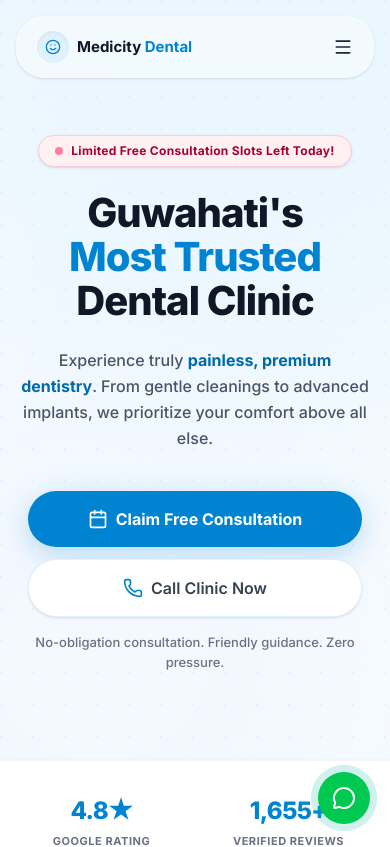
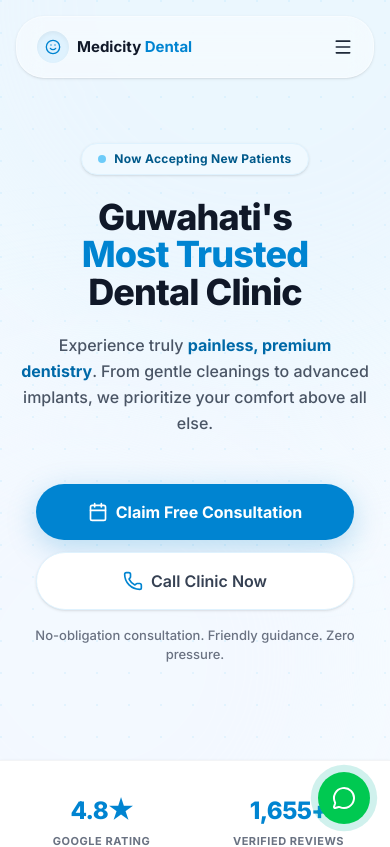
Before and after one commit to ShadySubh/mmdc, a Next.js app: page / in a window 390 px wide. Shown: the top 847 px of the page. Built offline with nearby package versions, Linux system fonts and the light colour scheme.

Commit message:
Optimize hero section mobile layout and update badge copy

```diff
--- a/app/page.tsx
+++ b/app/page.tsx
@@ -178,11 +178,11 @@ function Hero() {
           initial={{ opacity: 0, y: -10 }}
           animate={{ opacity: 1, y: 0 }}
           transition={{ duration: 0.5 }}
-          className="inline-flex items-center gap-2 bg-rose-50 border border-rose-200 text-rose-800 rounded-full px-4 py-1.5 mb-6 shadow-sm"
+          className="inline-flex items-center gap-2 bg-sky-50 border border-sky-100 text-sky-800 rounded-full px-4 py-1.5 mb-6 shadow-sm"
         >
-          <div className="w-2 h-2 rounded-full bg-rose-500 animate-pulse" />
+          <div className="w-2 h-2 rounded-full bg-sky-500 animate-pulse" />
           <span className="text-[12px] sm:text-[13px] font-bold tracking-wide">
-            Limited Free Consultation Slots Left Today!
+            Now Accepting New Patients
           </span>
         </motion.div>
 
@@ -190,7 +190,7 @@ function Hero() {
           initial={{ opacity: 0, y: 20 }}
           animate={{ opacity: 1, y: 0 }}
           transition={{ duration: 0.6, delay: 0.1 }}
-          className="text-[40px] leading-[1.1] tracking-tight sm:text-5xl md:text-6xl lg:text-[72px] font-extrabold text-gray-900 mb-6 max-w-[17ch] mx-auto"
+          className="text-[36px] leading-[1.05] tracking-tight sm:text-5xl md:text-6xl lg:text-[72px] font-extrabold text-gray-900 mb-5 max-w-[17ch] mx-auto px-2"
         >
           Guwahati&apos;s <br className="md:hidden" />
           <span className="text-sky-600">
@@ -213,9 +213,9 @@ function Hero() {
           initial={{ opacity: 0, y: 15 }}
           animate={{ opacity: 1, y: 0 }}
           transition={{ duration: 0.6, delay: 0.3 }}
-          className="flex flex-col items-center w-full px-2"
+          className="flex flex-col items-center w-full px-2 mt-2"
         >
-          <div className="flex flex-col sm:flex-row gap-3 sm:gap-4 w-full sm:w-auto">
+          <div className="flex flex-col sm:flex-row gap-3 w-full sm:w-auto px-2 sm:px-0">
             <a
               href={BOOKING_LINK}
               target="_blank"
```
